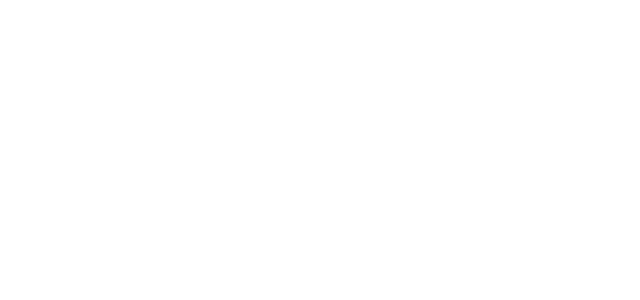
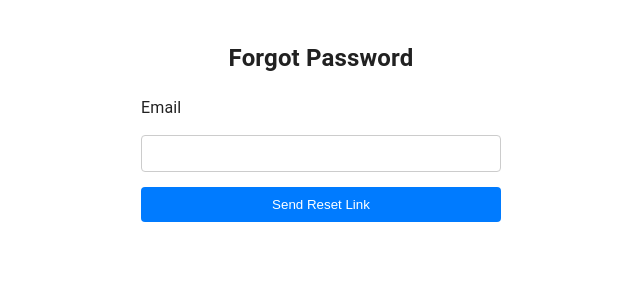
Before and after one commit to AbdullahTalhaAkpur/SaasPlatformReactFunctional, a React (Create React App) app in the folder saas-management-app/: page /forgot-password in a window 1280 px wide. Before the commit this address had no page. Shown: the top 300 px of the page, without its empty margins (319-959 px from the left). Built offline with nearby package versions, Linux system fonts and the light colour scheme.

Commit message:
we are trying to fix dashboard main page

```diff
--- a/saas-management-app/src/App.js
+++ b/saas-management-app/src/App.js
@@ -14,6 +14,7 @@
 import Graphs from './components/Graphs/Graphs.jsx';
 import Settings from './components/Settings/Settings.jsx';
 import Chatbot from './components/Chatbot/Chatbot';
+import ForgotPassword from './components/ForgotPassword/ForgotPassword.jsx';
 
 function App() {
   const [formType, setFormType] = useState('login');
@@ -50,6 +51,7 @@
               : <Register onSwitchForm={handleSwitchForm} />}
           </div>
         } />
+        <Route path='/forgot-password' element={<ForgotPassword />} />
         <Route path="/dashboard/*" element={
           <Box sx={{ display: 'flex' }}>
             <Header />
--- a/saas-management-app/src/components/Dashboard/Dashboard.jsx
+++ b/saas-management-app/src/components/Dashboard/Dashboard.jsx
@@ -1,10 +1,19 @@
 import React from 'react'
-
+import Facilities from '../Facilities/Facilities'
+import Product from '../Product/Product'
+import Missions from '../Missions/Missions'
+import Graphs from '../Graphs/Graphs'
+import './dashboard.css'
 
 
 const Dashboard = () => {
   return (
-    <div></div>
+    <div className='dashboard-container'>
+       <Facilities/>
+       <Product/>
+       <Missions/>
+       <Graphs/>
+    </div>
   )
 }
 
--- a/saas-management-app/src/components/Dashboard/dashboard.css
+++ b/saas-management-app/src/components/Dashboard/dashboard.css
@@ -0,0 +1,14 @@
+.dashboard-container {
+          display: flex;
+          flex-direction: column;
+          gap: 20px;
+          padding: 20px;
+      }
+
+      .summary-card {
+          padding: 20px;
+          border: 1px solid #ccc;
+          border-radius: 8px;
+          box-shadow: 0 2px 4px rgba(0, 0, 0, 0.1);
+          background-color: #fff;
+      }
--- /dev/null
+++ b/saas-management-app/src/components/ForgotPassword/ForgotPassword.jsx
@@ -0,0 +1,30 @@
+import React, { useState } from "react";
+import './forgotPassword.css';
+
+const ForgotPassword = () => {
+          const [email, setEmail] = useState("");
+
+          const handleSubmit = (event) => {
+                    event.preventDefault();
+                    console.log(`Password reset link sent to: ${email}`)
+                    alert('Password reset link sent to your email address.')
+          };
+
+          return (
+                    <div className="forgot-password-container">
+                              <h2>Forgot Password</h2>
+                              <form onSubmit={handleSubmit}>
+                                        <label htmlFor="email">Email</label>
+                                        <input
+                                          onChange={(e) => setEmail(e.target.value)}
+                                          type="email"
+                                          id="email"
+                                          name="email"
+                                        />
+                                        <button type="submit">Send Reset Link</button>
+                              </form>
+                    </div>
+          )
+}
+
+export default ForgotPassword;
--- /dev/null
+++ b/saas-management-app/src/components/ForgotPassword/forgotPassword.css
@@ -0,0 +1,35 @@
+.forgot-password-container {
+          max-width: 400px;
+          margin: auto;
+          padding: 20px;
+          text-align: center;
+        }
+
+        .forgot-password-container h2 {
+          margin-bottom: 20px;
+        }
+
+        .forgot-password-container form {
+          display: flex;
+          flex-direction: column;
+          gap: 15px;
+        }
+
+        .forgot-password-container form label {
+          text-align: left;
+        }
+
+        .forgot-password-container form input {
+          padding: 10px;
+          border-radius: 4px;
+          border: 1px solid #ccc;
+        }
+
+        .forgot-password-container form button {
+          padding: 10px;
+          background-color: #007bff;
+          color: white;
+          border: none;
+          border-radius: 4px;
+          cursor: pointer;
+        }
--- a/saas-management-app/src/components/Login/Login.jsx
+++ b/saas-management-app/src/components/Login/Login.jsx
@@ -31,6 +31,7 @@
           <input onChange={(e) => setPassword(e.target.value)} type="password" id="password" name="password" />
           <button type="submit">Login</button>
           <p>Dont have an account ? <a className='registerlink' href='#register' onClick={() => onSwitchForm('register')}>Register</a></p>
+          <a className='registerlink' href='#forgotpassword' onClick={() => navigate('/forgot-password')}>Forgot Password?</a>
        </form>
          </div>
         </div>
--- a/saas-management-app/src/components/Product/Product.jsx
+++ b/saas-management-app/src/components/Product/Product.jsx
@@ -1,8 +1,8 @@
 import React, { useState } from 'react';
-import { Box, Button, TextField, Dialog, DialogActions, DialogContent, DialogTitle, Card, CardContent, Typography, IconButton, List } from '@mui/material';
-import { Add, Delete } from '@mui/icons-material';
+import { Box, Button, TextField, Dialog, DialogActions, DialogContent, DialogTitle, Typography } from '@mui/material';
+import { Add } from '@mui/icons-material';
 
-const Product = ({ productions, setProductions }) => {
+const Product = ({ productions = [], setProductions }) => {
   const [open, setOpen] = useState(false);
   const [formData, setFormData] = useState({
     company: '',
@@ -30,7 +30,10 @@
   };
 
   const handleSubmit = () => {
-    setProductions([...productions, { ...formData, id: productions.length + 1 }]);
+    const newId = productions.length ? productions[productions.length - 1].id + 1 : 1;
+    const updatedProductions = [...productions, { ...formData, id: newId }];
+    setProductions(updatedProductions);
+    localStorage.setItem('productions', JSON.stringify(updatedProductions));
     setFormData({
       company: '',
       cameraCode: '',
@@ -40,10 +43,6 @@
       finalProductCount: ''
     });
     setOpen(false);
-  };
-
-  const handleDelete = (id) => {
-    setProductions(productions.filter(production => production.id !== id));
   };
 
   return (
@@ -115,37 +114,20 @@
           </Button>
         </DialogActions>
       </Dialog>
-      <Box sx={{ mt: 4 }}>
-        <Typography variant="h6" gutterBottom>Ürün Listesi</Typography>
-        <List sx={{ display: 'flex', flexWrap: 'wrap', gap: 2 }}>
-          {productions.map((production) => (
-            <Card key={production.id} sx={{ width: 300, mb: 2, position: 'relative' }}>
-              <IconButton
-                aria-label="delete"
-                size="small"
-                sx={{ position: 'absolute', top: 0, right: 0 }}
-                onClick={() => handleDelete(production.id)}
-              >
-                <Delete />
-              </IconButton>
-              <CardContent>
-                <Typography variant="h6" component="div">
-                  Ürün Türü:  {production.productType}
-                </Typography>
-                <Typography  sx={{ mb: 1.5 }} color="text">
-                   Şirket: {production.company}
-                </Typography>
-                <Typography variant="body2">
-                  Kamera Kodu: {production.cameraCode}<br />
-                  Tesis: {production.facility}<br />
-                  İlk Ürün Sayısı: {production.initialProductCount}<br />
-                  Son Ürün Sayısı: {production.finalProductCount}
-                </Typography>
-              </CardContent>
-            </Card>
-          ))}
-        </List>
-      </Box>
+      {productions.length ? (
+        productions.map((production) => (
+          <Box key={production.id} sx={{ mt: 2, p: 2, border: '1px solid #ccc', borderRadius: '8px' }}>
+            <Typography variant="h6">{production.company}</Typography>
+            <Typography>Kamera Kodu: {production.cameraCode}</Typography>
+            <Typography>Ürün Türü: {production.productType}</Typography>
+            <Typography>Tesis: {production.facility}</Typography>
+            <Typography>İlk Ürün Sayısı: {production.initialProductCount}</Typography>
+            <Typography>Son Ürün Sayısı: {production.finalProductCount}</Typography>
+          </Box>
+        ))
+      ) : (
+        <Typography sx={{ mt: 2 }}>No productions available.</Typography>
+      )}
     </div>
   );
 };
```
